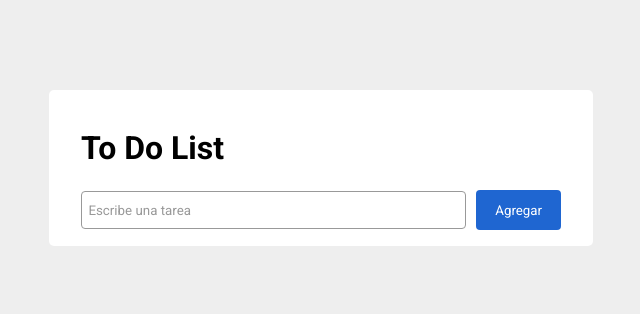
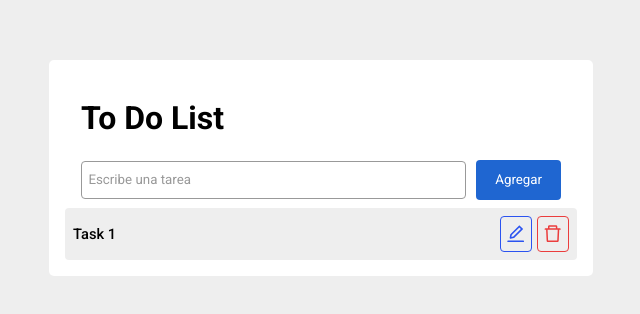
Before and after one commit to David-RL20/lkmx-toDoList, a React app: page / in a window 1280 px wide. Shown: the part 232-546 px from the top of the page, without its empty margins (319-959 px from the left). Built offline with nearby package versions, Linux system fonts and the light colour scheme.

Commit message:
design fixes

```diff
--- a/src/assets/ListEmpty.css
+++ b/src/assets/ListEmpty.css
@@ -1,9 +1,12 @@
 .listEmpty-container {
-    width: 100%;
-    background-color: #cccccc;
-    padding: 2rem;
+  width: calc(100% - 2rem);
+  background-color: #eee;
+  padding: 1rem;
+  height: 2vh;
+  border-radius: 4px;
 }
 
 .listEmpty-container__title {
-    color: #919191;
+  color: #919191;
+  margin: 0;
 }
--- a/src/assets/Task.css
+++ b/src/assets/Task.css
@@ -1,6 +1,52 @@
-.task-container{
-  width: 100%;
+.task-container {
+  width: calc(100% - 1rem);
+  display: flex;
+  background: #eee;
+  padding: 0.5rem;
+  border-radius: 4px;
 }
-.task-container__saveIcon{
-  color: blue;
+
+/* Editing view CSS */
+.task-container__input {
+  width: 95%;
 }
+/* SAVE ICON */
+.task-container__saveIcon {
+  border-color: #9b41f0;
+  color: #9b41f0;
+  margin-left: 5px;
+  width: 5%;
+}
+.task-container__saveIcon:hover {
+  background: #9b41f01f;
+}
+
+/* Normal view CSS */
+.task-container__name {
+  width: 90%;
+  font-weight: 500;
+  font-size: 11pt;
+  display: flex;
+  justify-content: flex-start;
+  align-items: center;
+}
+/* EDIT ICON */
+.task-container__editIcon {
+  border-color: #2b53f0;
+  color: #2b53f0;
+  width: 5%;
+}
+.task-container__editIcon:hover {
+  background: #2b52f034;
+}
+
+/* DELETE ICON */
+.task-container__deleteIcon {
+  border-color: #eb3d3d;
+  color: #eb3d3d;
+  margin-left: 5px;
+  width: 5%;
+}
+.task-container__deleteIcon:hover {
+  background: rgba(218, 130, 130, 0.185);
+}
--- /dev/null
+++ b/src/assets/TaskList.css
@@ -0,0 +1,4 @@
+.taskList-container {
+  margin-top: 0.5rem;
+  width: 100%;
+}
--- a/src/assets/utils/IconCustomized.css
+++ b/src/assets/utils/IconCustomized.css
@@ -1,4 +1,10 @@
-.icon-customized{
-  width: calc(100 - .4rem);
-  padding: .4rem .2rem;
+.icon-customized {
+  width: calc(100 - 0.4rem);
+  padding: 0.4rem 0.2rem;
+  border-radius: 4px;
+  border: 1px solid #111;
+  display: flex;
+  align-items: center;
+  justify-content: center;
+  font-size: 16pt;
 }
--- a/src/components/ListEmpty.jsx
+++ b/src/components/ListEmpty.jsx
@@ -5,7 +5,7 @@ const ListEmpty = () => {
 
   return (
     <div className='listEmpty-container'>
-      <h1 className='listEmpty-container__title'>No haz agregado tareas</h1>
+      <h4 className='listEmpty-container__title'>No haz agregado tareas</h4>
     </div>
   );
 }
--- a/src/components/Task.jsx
+++ b/src/components/Task.jsx
@@ -2,6 +2,7 @@ import React, { useState } from 'react';
 import { connect } from 'react-redux';
 import IconCustomized from './utils/IconCustomized';
 import InputCustomized from './utils/InputCustomized';
+import {AiOutlineEdit, AiOutlineDelete, AiOutlineSave}from 'react-icons/ai';
 import '../assets/Task.css';
 
 const Task = (props)=>{
@@ -9,16 +10,25 @@ const Task = (props)=>{
   const [value , setValue] = useState(props?.data.name);
 
   const onChange = (event) => {
-
+    setValue(event.target.value);
   }
   return (
     (editing)?
       <div className='task-container'>
-        <InputCustomized onChange={onChange}>{props?.data.name}</InputCustomized>
-        <IconCustomized className='task-container__saveIcon'></IconCustomized>
+        <InputCustomized className='task-container__input' onChange={onChange} value={props?.data.name} />
+        <IconCustomized className='task-container__saveIcon'> <AiOutlineSave/> </IconCustomized>
       </div>
       :
       <div className='task-container'>
+        <div className='task-container__name'>
+          {props?.data.name}
+        </div>
+        <IconCustomized onClick={()=>{setEditing(true)}} className='task-container__editIcon'>
+          <AiOutlineEdit/>
+        </IconCustomized>
+        <IconCustomized className='task-container__deleteIcon'>
+          <AiOutlineDelete/>
+        </IconCustomized>
       </div>
   )
 }
--- a/src/components/TasksList.jsx
+++ b/src/components/TasksList.jsx
@@ -2,7 +2,7 @@ import React from 'react';
 import ListEmptyComponent  from './ListEmpty';
 import Task from './Task';
 import { connect } from 'react-redux';
-
+import '../assets/TaskList.css'
 const TasksList = (props) => {
   const taskListLenght = props?.tasks.length;
 
@@ -10,8 +10,8 @@ const TasksList = (props) => {
     <div className='taskList-container' >
       {
         (taskListLenght > 0)
-        ? props?.tasks.forEach((task) => {
-          return <Task data={task} />;
+        ? props?.tasks.map((task) => {
+          return <Task key={task.id} data={task} />;
         })
         : <ListEmptyComponent />
       }
--- a/src/components/utils/IconCustomized.jsx
+++ b/src/components/utils/IconCustomized.jsx
@@ -3,9 +3,9 @@ import '../../assets/utils/IconCustomized.css'
 
 const Icon = (props) => {
   return (
-    <button className={`icon-customized ${props.class}`} onClick={props?.onClick}>
+    <div className={`icon-customized ${props.className}`} onClick={props?.onClick}>
       {props.children}
-    </button>
+    </div>
   );
 }
 
--- a/src/components/utils/InputCustomized.jsx
+++ b/src/components/utils/InputCustomized.jsx
@@ -8,7 +8,7 @@ const Input = (props) =>{
       className={props?.className}
       placeholder={props?.placeholder}
       onChange={props?.onChange}
-      value={props?.value || undefined}
+      defaultValue={props?.value || undefined}
       />
   );
 };
```
